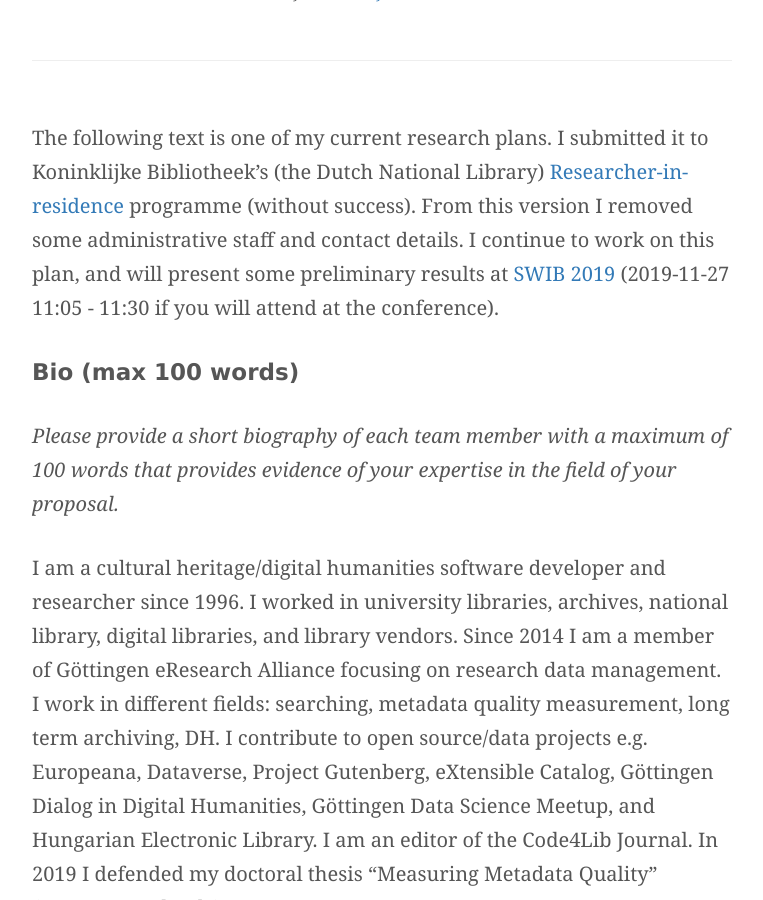
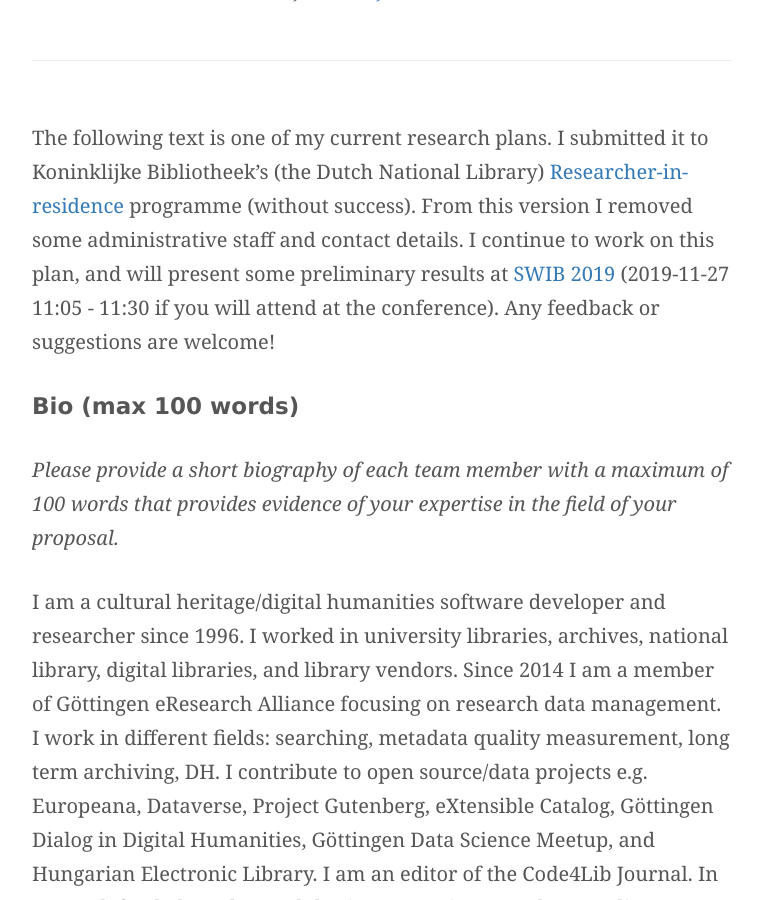
Before and after one commit to pkiraly/pkiraly.github.io, a Jekyll site: the page built from _posts/2019-10-30-measuring-subject-term-usage-in-bibliographic-records.md, in a window 1280 px wide and 900 px high, scrolled down 419 px. Shown: the whole window, without its empty margins (258-1021 px from the left). Built offline with Jekyll 4.4.1, drawn with Linux system fonts in a browser that asks for light colours; nearby versions of some CDN libraries; some web fonts are replaced; comment, search, counter and statistics services are not loaded.

Commit message:
Update 2019-10-30-measuring-subject-term-usage-in-bibliographic-records.md

```diff
--- a/_posts/2019-10-30-measuring-subject-term-usage-in-bibliographic-records.md
+++ b/_posts/2019-10-30-measuring-subject-term-usage-in-bibliographic-records.md
@@ -8,7 +8,7 @@ customjs:
  - http://pkiraly.github.io/js/table.js
 ---
 
-The following text is one of my current research plans. I submitted it to Koninklijke Bibliotheek's (the Dutch National Library) <a href="https://www.kb.nl/en/organisation/research-expertise/researcher-in-residence">Researcher-in-residence</a> programme (without success). From this version I removed some administrative staff and contact details. I continue to work on this plan, and will present some preliminary results at <a href="http://swib.org/swib19/programme.html">SWIB 2019</a> (2019-11-27 11:05 - 11:30 if you will attend at the conference).
+The following text is one of my current research plans. I submitted it to Koninklijke Bibliotheek's (the Dutch National Library) <a href="https://www.kb.nl/en/organisation/research-expertise/researcher-in-residence">Researcher-in-residence</a> programme (without success). From this version I removed some administrative staff and contact details. I continue to work on this plan, and will present some preliminary results at <a href="http://swib.org/swib19/programme.html">SWIB 2019</a> (2019-11-27 11:05 - 11:30 if you will attend at the conference). Any feedback or suggestions are welcome!
 
 <!-- more -->
 
```
